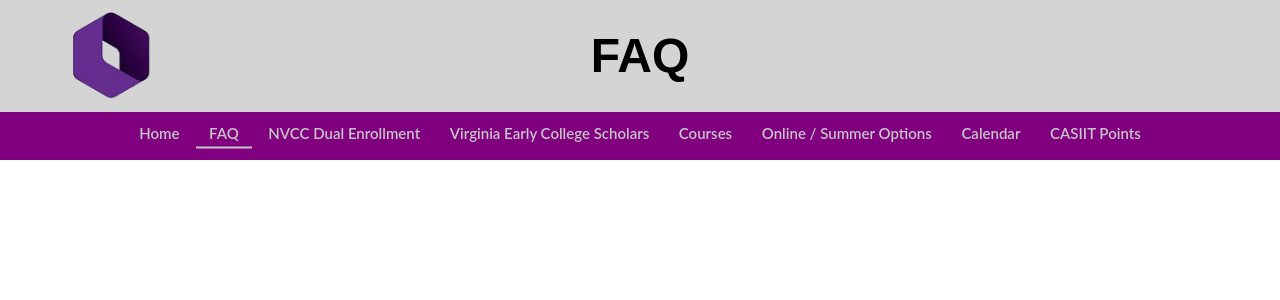
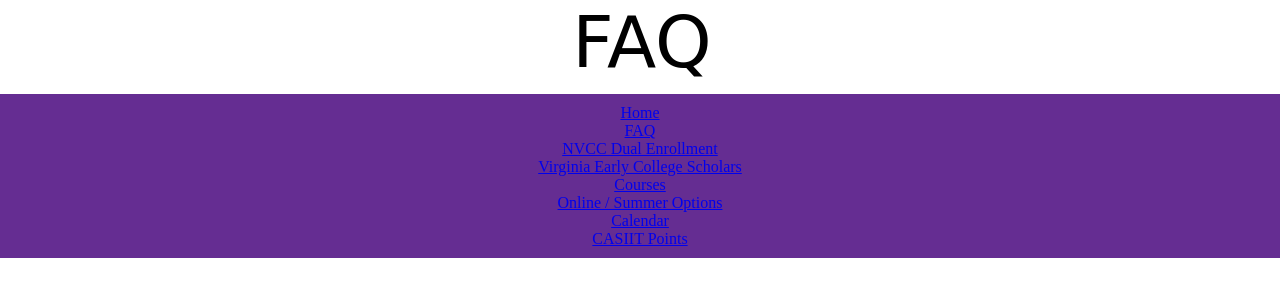
Before and after one commit to CASIIT/CASIIT-Web, a Node server app: page /FAQ in a window 1280 px wide. Shown: the top 300 px of the page. Run offline with Node 20, Linux system fonts and the light colour scheme; some libraries are stand-ins or nearby versions.

Commit message:
Recreated header to match wireframe and correct color scheme

```diff
--- a/public/css/general.css
+++ b/public/css/general.css
@@ -88,82 +88,45 @@
 }
 
 .header {
-  display: block;
-  width: 100%;
-  height: 20%;
-  position: fixed;
-}
-
-.header__top {
-  display: block;
-  width: 100%;
-  height: 70%;
-  position: absolute;
-  top: 0;
-  background-color: #d4d4d4;
+    text-align: center;
+    /*display: block; */
+    height: 200px;
 }
 
 .header__logo {
-  float: left;
-  display: block;
-  margin: auto 5vw;
-  position: absolute;
-  top: 50%;
-  transform: translateY(-50%);
-  background-image: url('../images/logo.png');
-  background-repeat: no-repeat;
-  background-size: cover;
-  height: 11vh;
-  width: 11vh;
+    display: inline-block;
+    vertical-align: middle;
 }
 
 .header__title {
-  width: 100%;
-  height: 100%;
-  margin: 0;
-  line-height: 14vh;
-  text-transform: capitalize;
-  font-size: 300%;
-  font-family: Raleway, sans-serif;
-  font-weight: 600;
-  text-align: center;
+    display: inline-block;
+    vertical-align: middle;
+    font-family: 'Sofia', cursive;
+    font-size: 4.5em;
 }
 
-.header__bottom {
-  display: block;
-  width: 100%;
-  height: 30%;
-  position: absolute;
-  bottom: 0;
-  background-color: purple;
+.header__subtitle {
+    font-family: 'Quicksand', sans-serif;
 }
 
 .header__nav {
-  list-style-type: none;
-  position: absolute;
-  top: 50%;
-  transform: translateY(-50%);
-  width: 100%;
-  text-align: center;
+    margin-top: 10px;
+    padding: 10px;
+    background-color: rgb(101, 45, 146);
 }
 
-.header__nav a {
-  text-decoration: none;
-  color: #c5c5c5;
-  font-weight: 600;
-  font-size: 15px;
-  font-family: Lato, sans-serif;
-  padding: 0 1%;
-  display: inline-block;
-  transition: color 0.5s ease-out;
+.header__nav__listItem {
+    list-style: none;
+    display: inline;
+    padding-left: 10px;
+    padding-right: 10px;
 }
 
-.header__nav a:hover {
-  color: #ffffff;
-  transition: color 1s ease-out
+.header__nav__listItem__a {
+    color: white;
+    text-decoration: none;
+    font-family: 'Quicksand', sans-serif;
 }
 
-.header__nav .active {
-  border-bottom: 2px solid;
-  padding-bottom: 5px;
-}
+
+/* #d4d4d4 */
```
Also changed, not shown: views/index.ejs (+36 -1 lines). Lines whose indentation alone changed are shown as unchanged.
